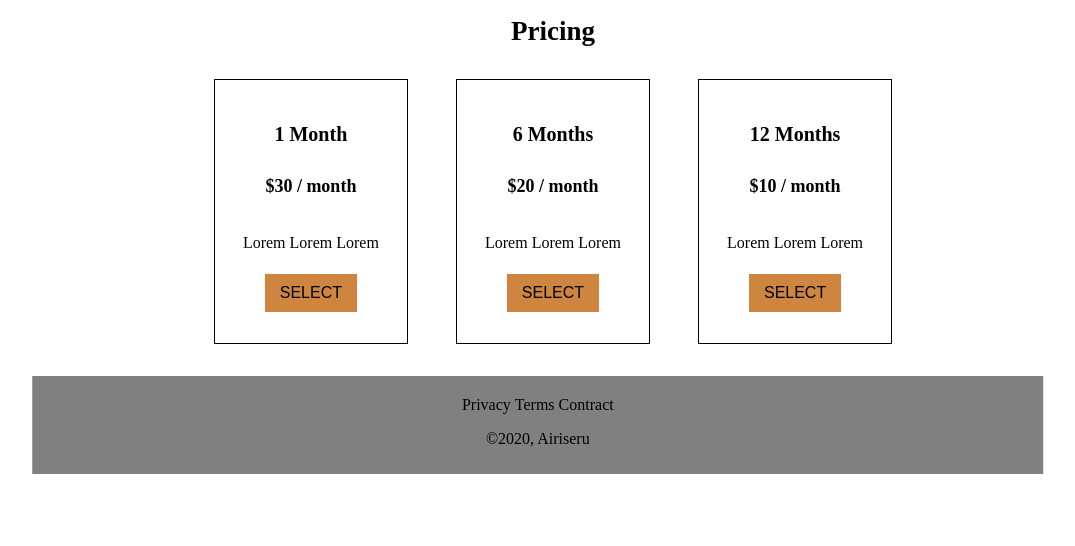
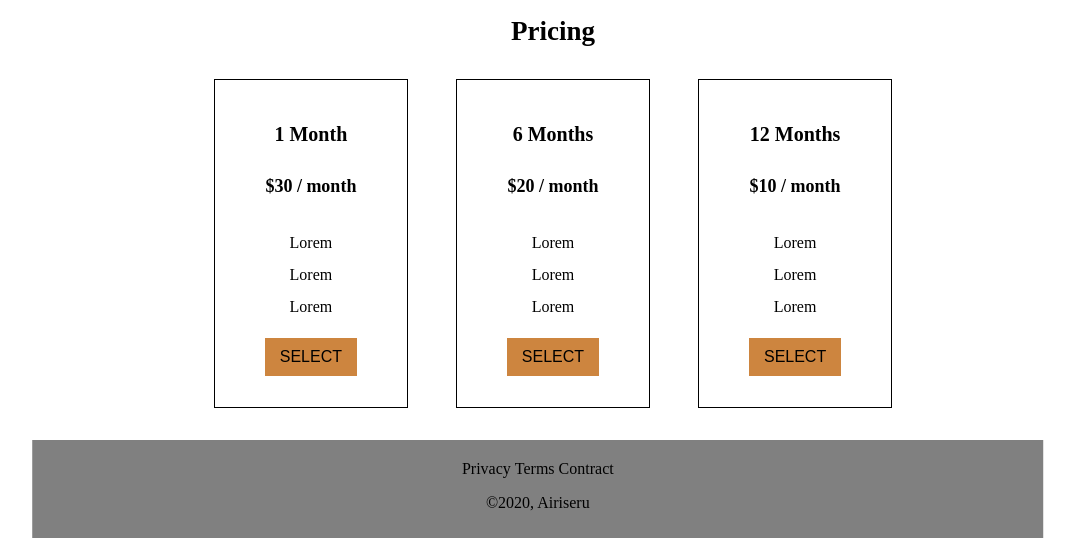
Before and after one commit to Airiseru/product-landing-page, a plain HTML site: page index.html in a window 1280 px wide. Shown: the part 1102-1648 px from the top of the page, without its empty margins (87-1162 px from the left). Before the commit the page ends 1584 px from the top, so only its background shows below. Drawn offline with Linux system fonts and the light colour scheme.

Commit message:
Make list of navbar and list of pricing different

```diff
--- a/style.css
+++ b/style.css
@@ -41,7 +41,7 @@ h5 {
   list-style-type: none;
 }
 
-li {
+#nav-bar li {
   display: inline;
 }
 
@@ -67,6 +67,7 @@ a {
   width: 40%;
   padding: 7px;
 }
+
 ul {
   list-style: none;
   padding: 0;
```
